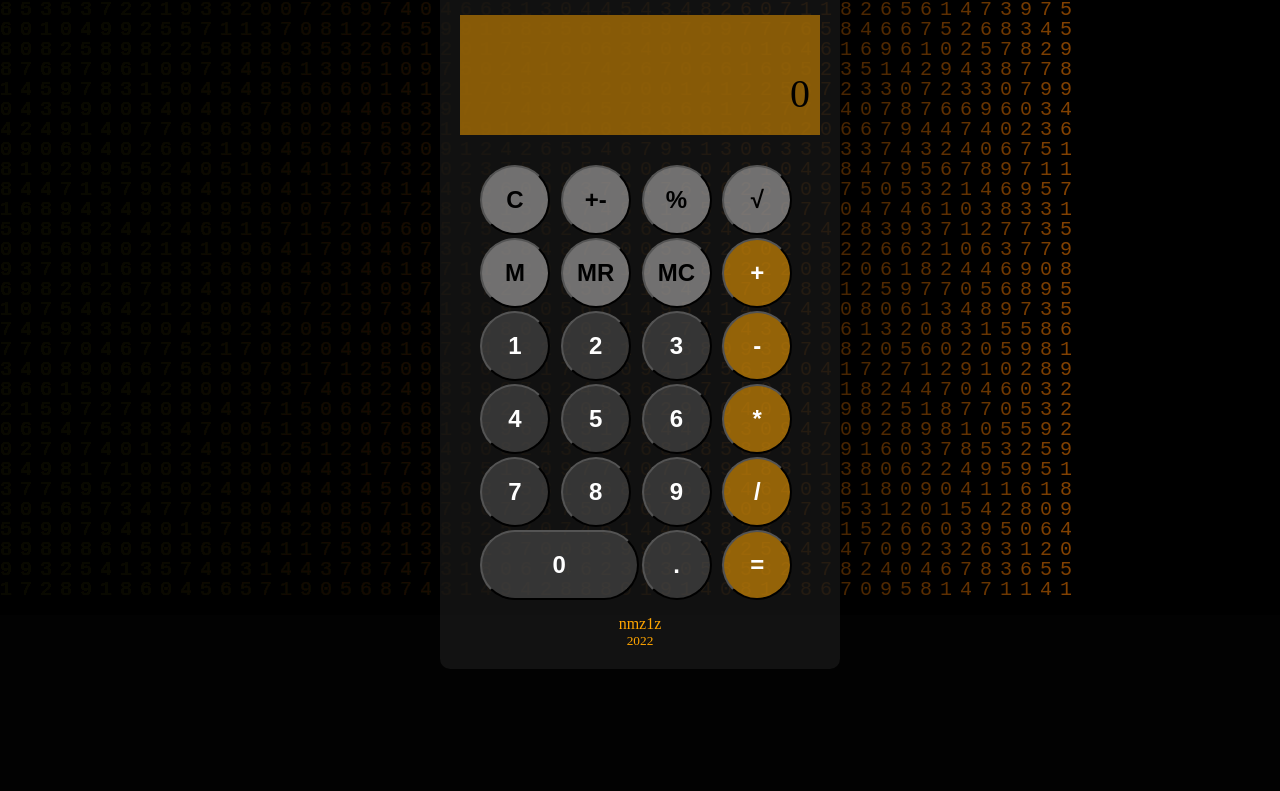
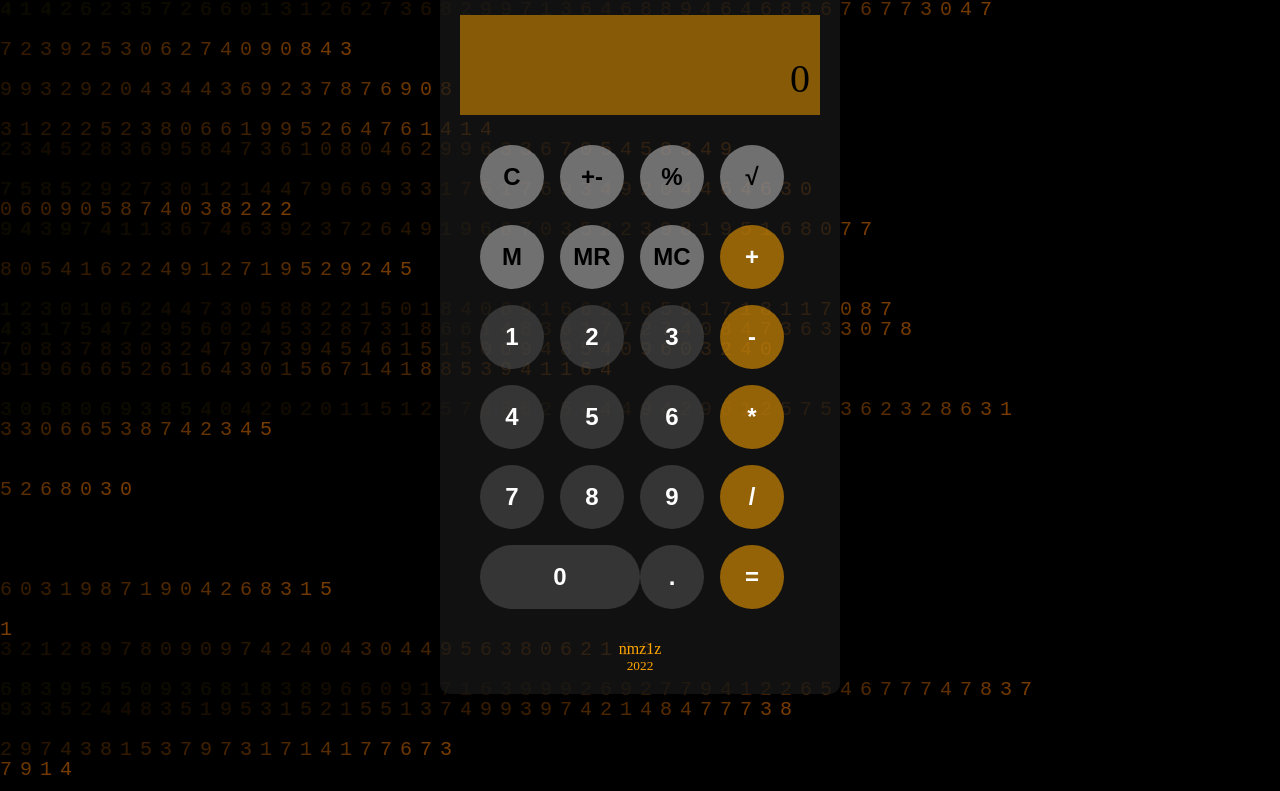
Before and after one commit to nmz1z/calculator, a plain HTML site: page index.html in a window 1280 px wide. Shown: the part 185-976 px from the top of the page. Before the commit the page ends 954 px from the top, so only its background shows below. Drawn offline with Linux system fonts and the light colour scheme.

Commit message:
fixed canvas resize to fit document

```diff
--- a/animation.js
+++ b/animation.js
@@ -1,6 +1,13 @@
 const canvas = document.getElementById('bg__canvas');
 const ctx = canvas.getContext('2d');
-canvas.height = window.innerHeight;
+
+
+let body = document.body;
+let html = document.documentElement;
+let docHeight = Math.max(body.scrollHeight, body.offsetHeight,
+  html.clientHeight, html.scrollHeight, html.offsetHeight);
+
+canvas.height = docHeight;
 canvas.width = window.innerWidth;
 
 var vertical = true;
@@ -43,7 +50,7 @@ class Effect {
     #initialize(){
         // horizontal
         for (let i = 0; i < this.rows; i++) {
-            this.symbols[i] = new Symbol(0, i, this.font, this.height, this.width);
+            this.symbols[i] = new Symbol(canvas.width, i, this.font, this.height, this.width);
         }
     }
     resize(width, height){
@@ -62,7 +69,7 @@ const nextFrame = 1000/fps;
 let timer = 0;
 
 let canvasBgColor = 'rgba(0, 0, 0, 0.05)';
-let canvasTextColor = 'rgb(130, 65, 0)';
+let canvasTextColor = 'rgb(120, 60, 0)';
 
 function animate(timeStamp){
     const deltaTime = timeStamp - lastTime;
@@ -85,7 +92,12 @@ function animate(timeStamp){
 animate(50);
 
 window.addEventListener('resize', () => {
-    canvas.height = window.innerHeight;
+    let body = document.body;
+    let html = document.documentElement;
+    let docHeight = Math.max(body.scrollHeight, body.offsetHeight,
+    html.clientHeight, html.scrollHeight, html.offsetHeight);
+
+    canvas.height = docHeight;
     canvas.width = window.innerWidth;
     effect.resize(canvas.width, canvas.height);
 });
--- a/style.css
+++ b/style.css
@@ -4,8 +4,8 @@
     box-sizing: border-box;
 }
 body{
-    overflow: hidden;
-    background: rgb(2, 2, 2);
+    /* overflow: hidden; */
+    background: rgb(0, 0, 0);
 }
 canvas{
     overflow: hidden;
@@ -16,7 +16,8 @@ canvas{
 }
 .calculator{
     margin: 100px auto;
-    min-width: 300px;
+    width: 90%;
+    min-width: 250px;
     max-width: 400px;
     background-color: rgba(25, 25, 25, 0.7);
     padding: 20px 0 20px;
@@ -34,6 +35,8 @@ canvas{
     margin-right: 10px;
     margin-left: auto;
     align-self: center;
+}
+.social-icons a{
     color: orange;
 }
 .social-icons a:visited{
@@ -42,7 +45,7 @@ canvas{
 .calculator__display{
     margin: 30px auto;
     width: 90%;
-    min-height: 120px;
+    min-height: 100px;
     background-color: rgba(176, 116, 5, 0.744);
     display: flex;
     flex-direction: column;
@@ -59,7 +62,7 @@ canvas{
     font-size: 2.5rem;
 }
 .calculator__buttons-container{
-    gap: 3px;
+    gap: 0px;
     margin: 0 auto 15px;
     width: 80%;
     display: grid;
@@ -67,13 +70,14 @@ canvas{
     grid-template-rows: repeat(6, 1fr)
 }
 .button{
-    height: 70px;
+    height: 80%;
     aspect-ratio: 1;
     border-radius: 50%;
     font-weight: bolder;
     font-size: x-large;
     color: white;
     text-align: center;
+    border: unset;
 }
 .doubled{
     grid-column: span 2;
```
